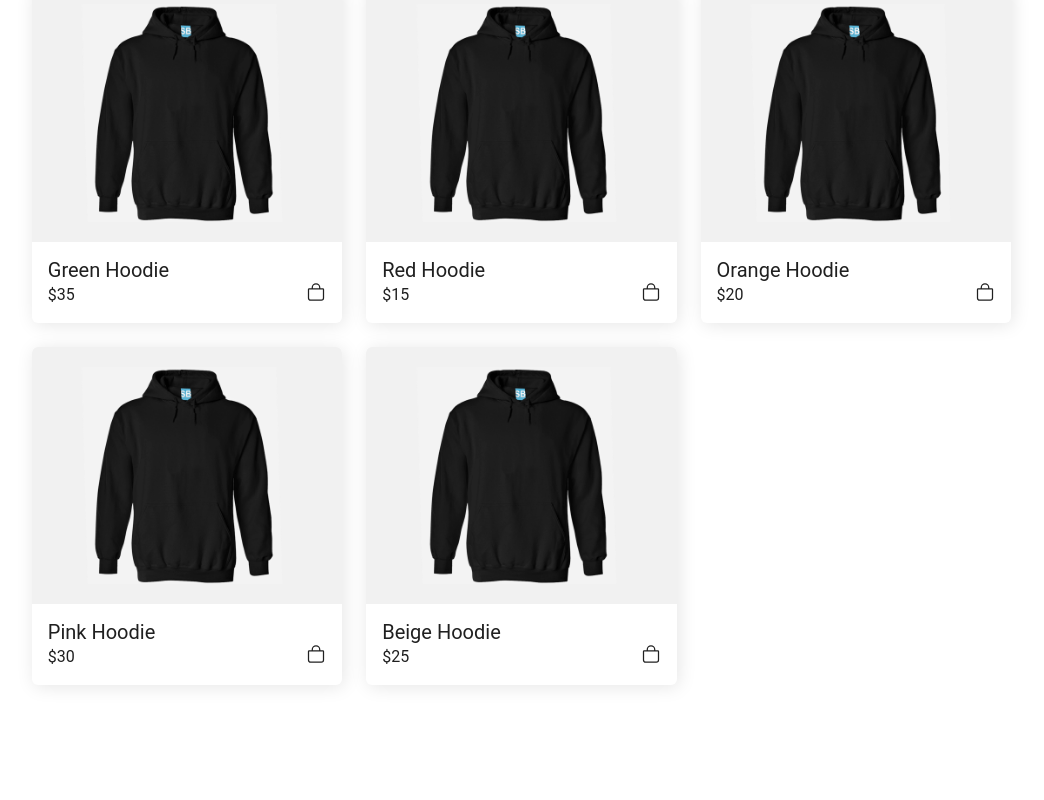
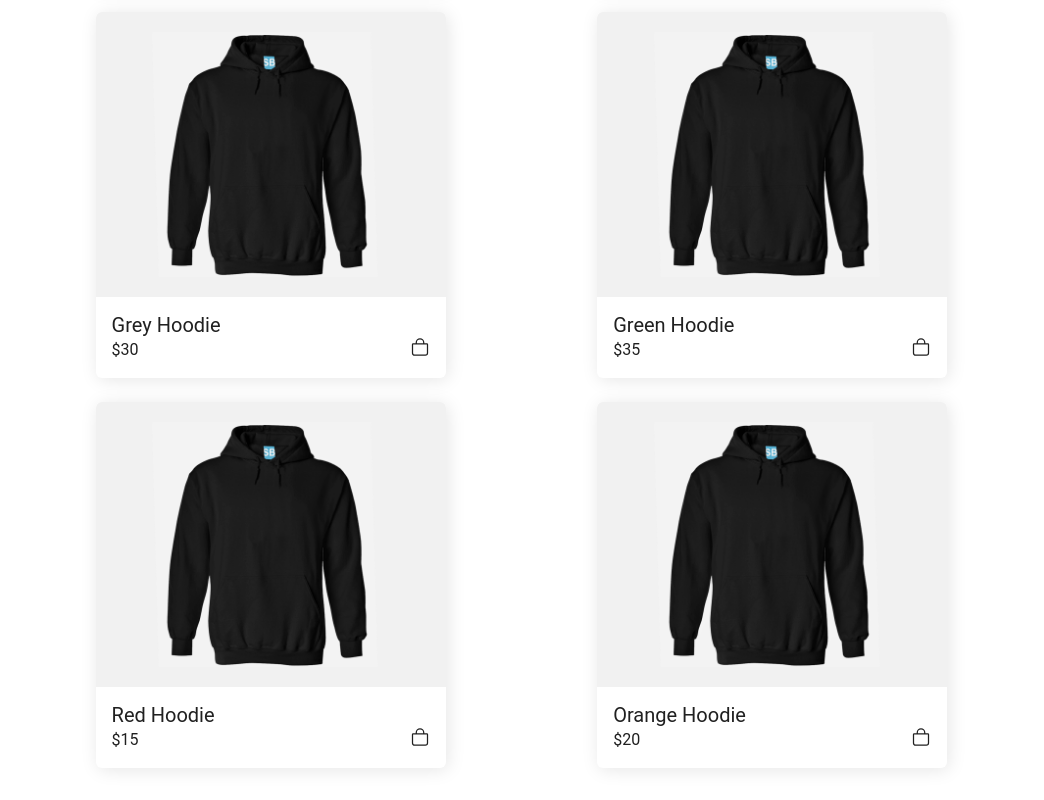
Before and after one commit to JacksonJ97/clothing-store, a React (Create React App) app: page /shop in a window 1280 px wide. Shown: the part 588-1388 px from the top of the page, without its empty margins (205-1249 px from the left). Before the commit the page ends 1305 px from the top, so only its background shows below. Built offline with nearby package versions, Linux system fonts and the light colour scheme.

Commit message:
removed 2 instances of the data from each section and improved styles

```diff
--- a/src/components/Product/Product.js
+++ b/src/components/Product/Product.js
@@ -5,7 +5,8 @@ const Wrapper = styled.div`
   text-align: center;
 
   img {
-    max-width: 100%;
+    width: 100%;
+    max-width: 500px;
     height: auto;
   }
 
@@ -28,7 +29,8 @@ const Wrapper = styled.div`
     text-align: left;
 
     img {
-      max-width: 60%;
+      width: 60%;
+      max-width: 500px;
     }
 
     .details {
--- a/src/containers/Shop/Shop.js
+++ b/src/containers/Shop/Shop.js
@@ -30,7 +30,7 @@ const Wrapper = styled.main`
     grid-row: 3 / 4;
 
     display: grid;
-    grid-template-columns: repeat(auto-fit, minmax(300px, 1fr));
+    grid-template-columns: repeat(auto-fit, minmax(350px, 1fr));
     place-items: center;
     gap: 24px;
   }
--- a/src/productData.js
+++ b/src/productData.js
@@ -52,40 +52,8 @@ const productData = {
       description:
         "Lorem ipsum dolor sit amet, consectetur adipiscing elit. Pellentesque consequat tempus laoreet. Suspendisse dignissim odio ac nisi consequat lacinia. Fusce posuere a augue sed venenatis.",
     },
-    {
-      id: uniqueId("1"),
-      img: hoodieImg,
-      name: "Pink Hoodie",
-      price: "$30",
-      description:
-        "Lorem ipsum dolor sit amet, consectetur adipiscing elit. Pellentesque consequat tempus laoreet. Suspendisse dignissim odio ac nisi consequat lacinia. Fusce posuere a augue sed venenatis.",
-    },
-    {
-      id: uniqueId("1"),
-      img: hoodieImg,
-      name: "Beige Hoodie",
-      price: "$25",
-      description:
-        "Lorem ipsum dolor sit amet, consectetur adipiscing elit. Pellentesque consequat tempus laoreet. Suspendisse dignissim odio ac nisi consequat lacinia. Fusce posuere a augue sed venenatis.",
-    },
   ],
   cardigans: [
-    {
-      id: uniqueId("2"),
-      img: greyHoodieImg,
-      name: "Grey Hoodie",
-      price: "$20",
-      description:
-        "Lorem ipsum dolor sit amet, consectetur adipiscing elit. Pellentesque consequat tempus laoreet. Suspendisse dignissim odio ac nisi consequat lacinia. Fusce posuere a augue sed venenatis.",
-    },
-    {
-      id: uniqueId("2"),
-      img: greyHoodieImg,
-      name: "Grey Hoodie",
-      price: "$20",
-      description:
-        "Lorem ipsum dolor sit amet, consectetur adipiscing elit. Pellentesque consequat tempus laoreet. Suspendisse dignissim odio ac nisi consequat lacinia. Fusce posuere a augue sed venenatis.",
-    },
     {
       id: uniqueId("2"),
       img: greyHoodieImg,
@@ -184,40 +152,8 @@ const productData = {
       description:
         "Lorem ipsum dolor sit amet, consectetur adipiscing elit. Pellentesque consequat tempus laoreet. Suspendisse dignissim odio ac nisi consequat lacinia. Fusce posuere a augue sed venenatis.",
     },
-    {
-      id: uniqueId("3"),
-      img: hoodieImg,
-      name: "Black Hoodie",
-      price: "$20",
-      description:
-        "Lorem ipsum dolor sit amet, consectetur adipiscing elit. Pellentesque consequat tempus laoreet. Suspendisse dignissim odio ac nisi consequat lacinia. Fusce posuere a augue sed venenatis.",
-    },
-    {
-      id: uniqueId("3"),
-      img: hoodieImg,
-      name: "Black Hoodie",
-      price: "$20",
-      description:
-        "Lorem ipsum dolor sit amet, consectetur adipiscing elit. Pellentesque consequat tempus laoreet. Suspendisse dignissim odio ac nisi consequat lacinia. Fusce posuere a augue sed venenatis.",
-    },
   ],
   jackets: [
-    {
-      id: uniqueId("4"),
-      img: greyHoodieImg,
-      name: "Grey Hoodie",
-      price: "$20",
-      description:
-        "Lorem ipsum dolor sit amet, consectetur adipiscing elit. Pellentesque consequat tempus laoreet. Suspendisse dignissim odio ac nisi consequat lacinia. Fusce posuere a augue sed venenatis.",
-    },
-    {
-      id: uniqueId("4"),
-      img: greyHoodieImg,
-      name: "Grey Hoodie",
-      price: "$20",
-      description:
-        "Lorem ipsum dolor sit amet, consectetur adipiscing elit. Pellentesque consequat tempus laoreet. Suspendisse dignissim odio ac nisi consequat lacinia. Fusce posuere a augue sed venenatis.",
-    },
     {
       id: uniqueId("4"),
       img: greyHoodieImg,
```
